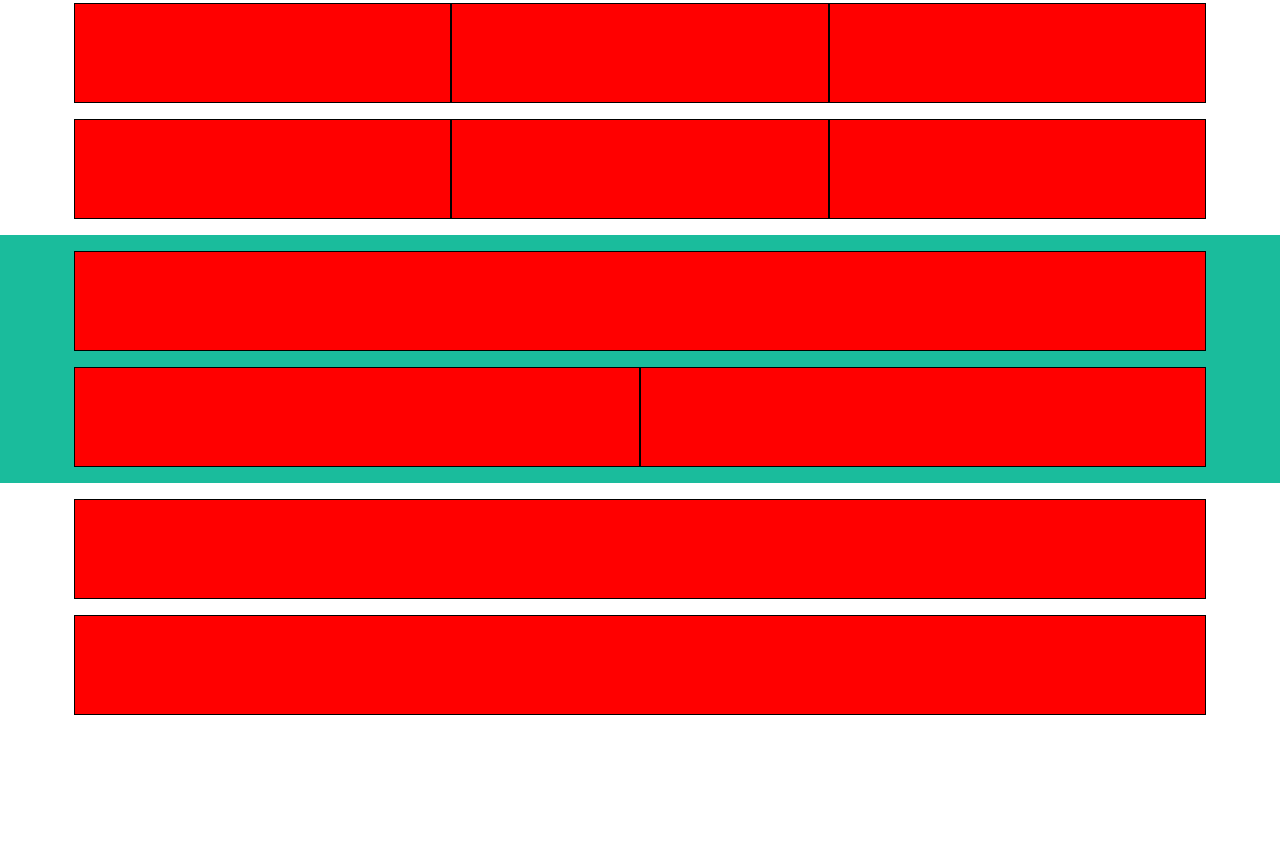
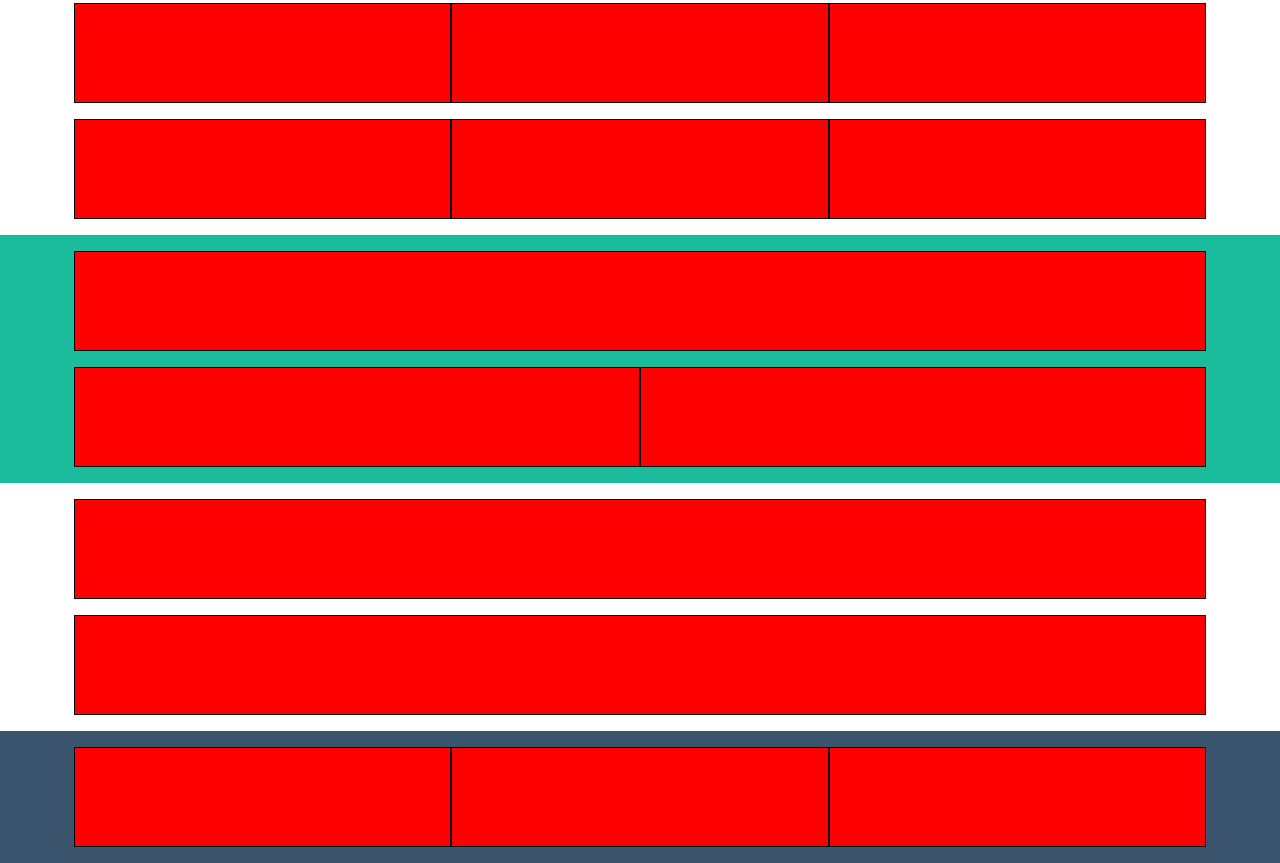
Before and after one commit to UniversoCaotico1997/html-css-bootstrap-freelancer, a plain HTML site: page index.html in a window 1280 px wide. Shown: the part 479-1342 px from the top of the page. Before the commit the page ends 1210 px from the top, so only its background shows below. Drawn offline with nearby package versions, Linux system fonts and the light colour scheme.

Commit message:
Commit Main /Section contact

```diff
--- a/index.html
+++ b/index.html
@@ -77,7 +77,7 @@
     </section>
     <!-- /.about -->
 
-    <section class="contact">
+    <section class="call_to_action">
       <div class="container-fluid container-sm container-md p-3">
         <div class="row gy-3">
           <div class="col-12 debug"></div>
@@ -89,11 +89,29 @@
       </div>
       <!-- /.container -->
     </section>
+    <!-- /.call to action -->
+
+    <section class="contact">
+      <div class="container-fluid container-sm container-md p-3">
+       <div class="row gy-3">
+        <div class="col-12 col-sm-4 col-md-4 debug"></div>
+        <!-- /.col -->
+        <div class="col-12 col-sm-4 col-md-4 debug"></div>
+        <!-- /.col -->
+        <div class="col-12 col-sm-4 col-md-4 debug"></div>
+        <!-- /.col -->
+       </div>
+       <!-- /.row -->
+      </div>
+      <!-- /.container -->
+    </section>
     <!-- /.contact -->
   </main>
   <!-- /#site_main -->
 
+  <footer id="site_footer">
 
+  </footer>
 
 
 
--- a/style.css
+++ b/style.css
@@ -41,9 +41,17 @@
 
 
 /* EndPortfolio */
+
+
 /* About */
 .about{
     background-color: var(--primary);
 }
 
 /* EndAbout */
+
+/* contact */
+.contact{
+    background-color: var(--banner);
+}
+/* endcontact */
```
